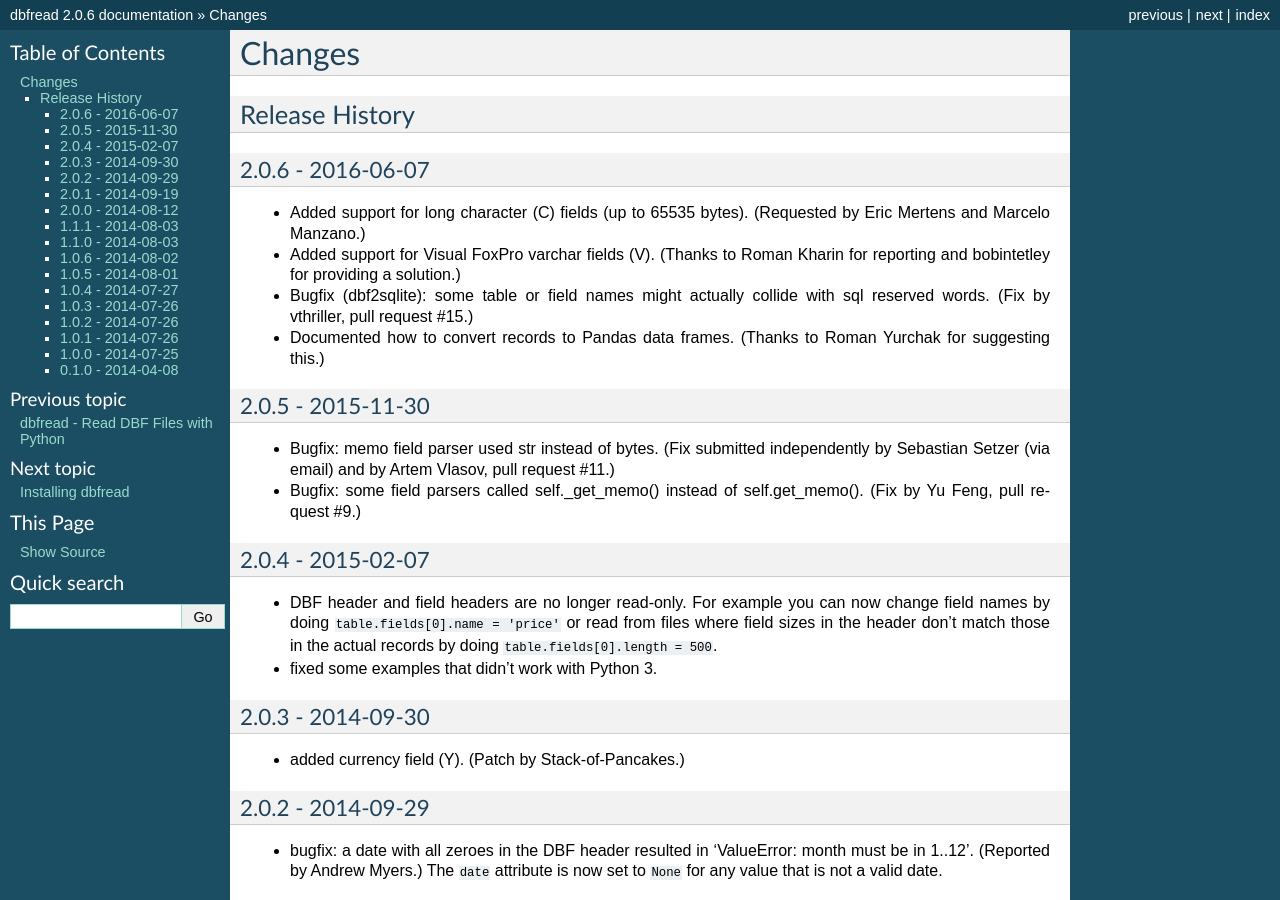
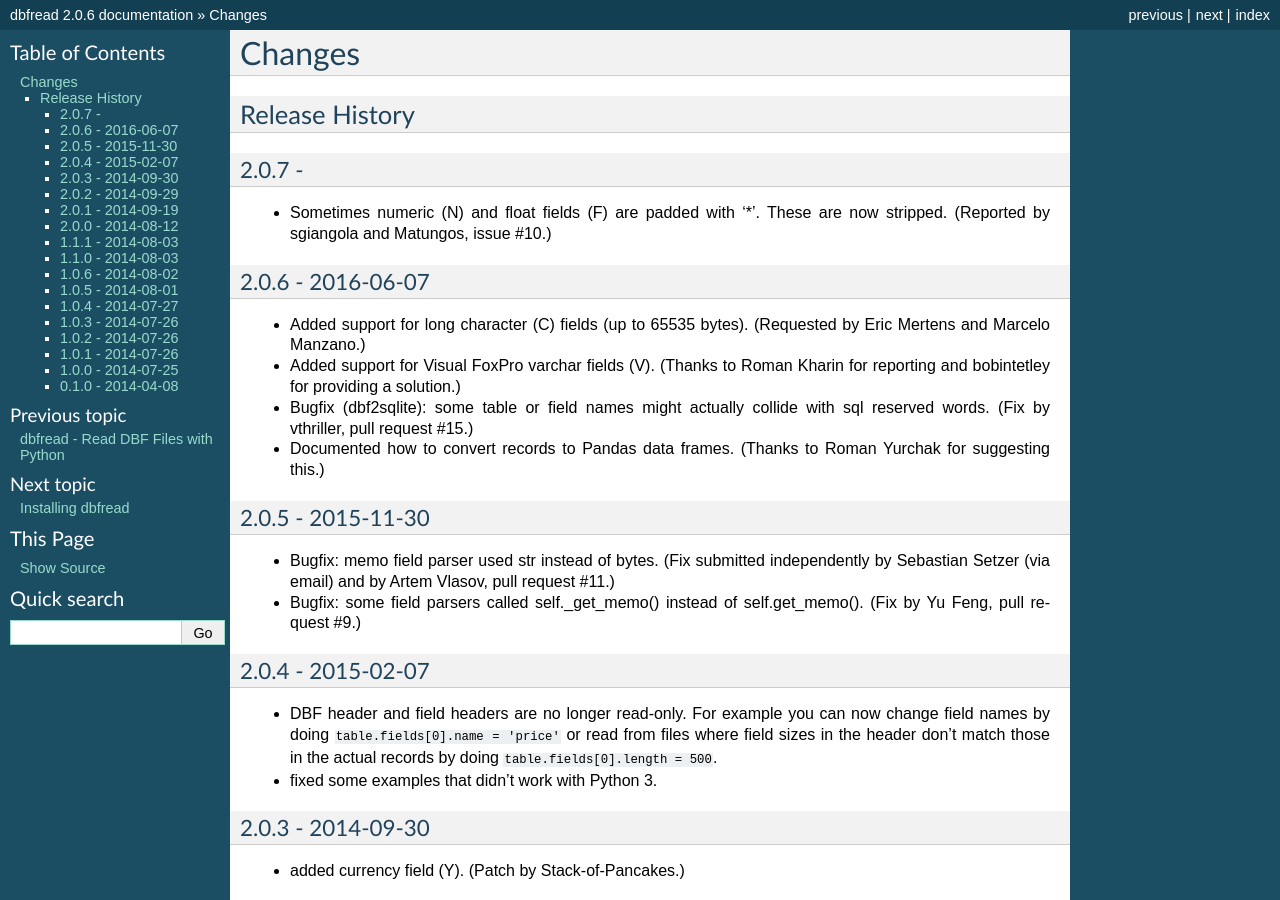
Before and after one commit to olemb/dbfread, a Sphinx documentation site: the page built from docs/changes.rst, in a window 1280 px wide and 900 px high. Built offline with Sphinx 7.4.7, drawn with Linux system fonts in a browser that asks for light colours.

Commit message:
Updated readme.

```diff
--- a/docs/changes.rst
+++ b/docs/changes.rst
@@ -3,6 +3,14 @@
 
 Release History
 ---------------
+
+2.0.7 -
+^^^^^^^^^^^^^^^^^^
+
+* Sometimes numeric (N) and float fields (F) are padded with
+  '*'. These are now stripped. (Reported by sgiangola and Matungos,
+  issue #10.)
+
 
 2.0.6 - 2016-06-07
 ^^^^^^^^^^^^^^^^^^
```
